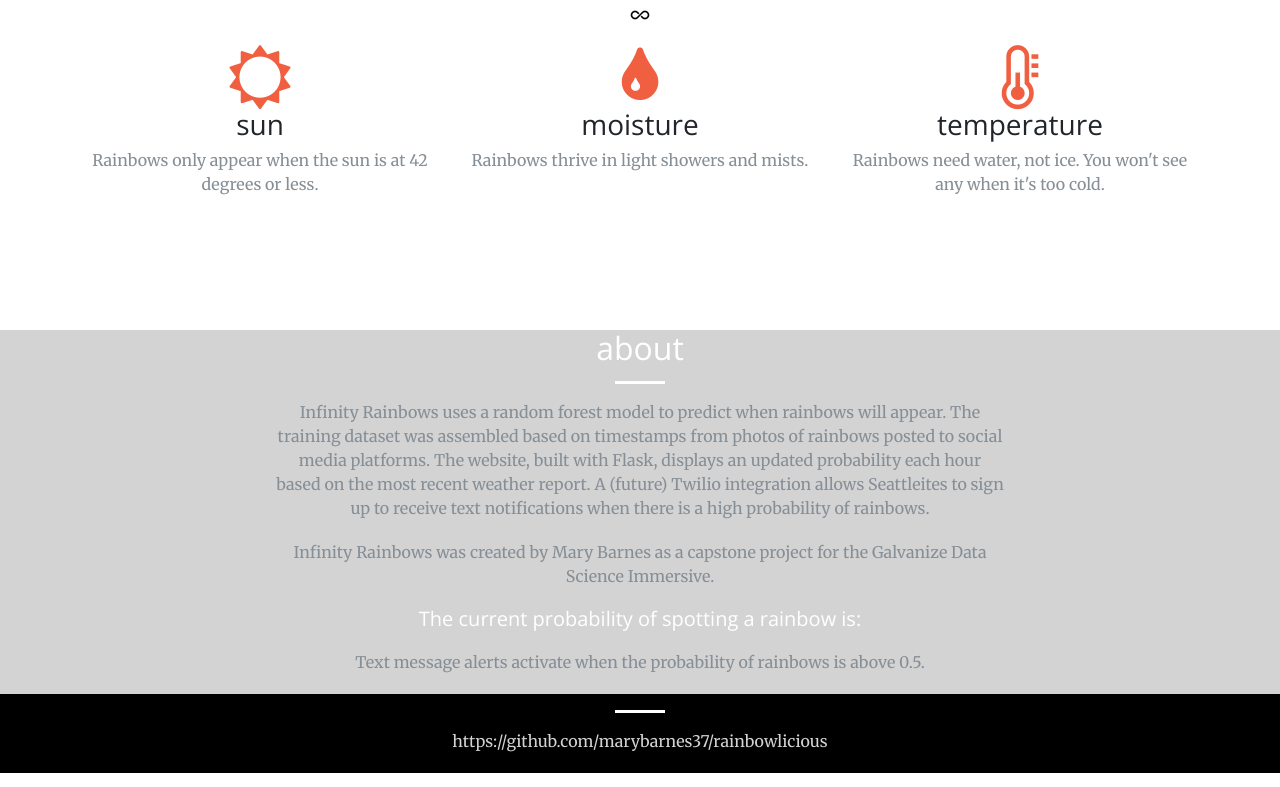
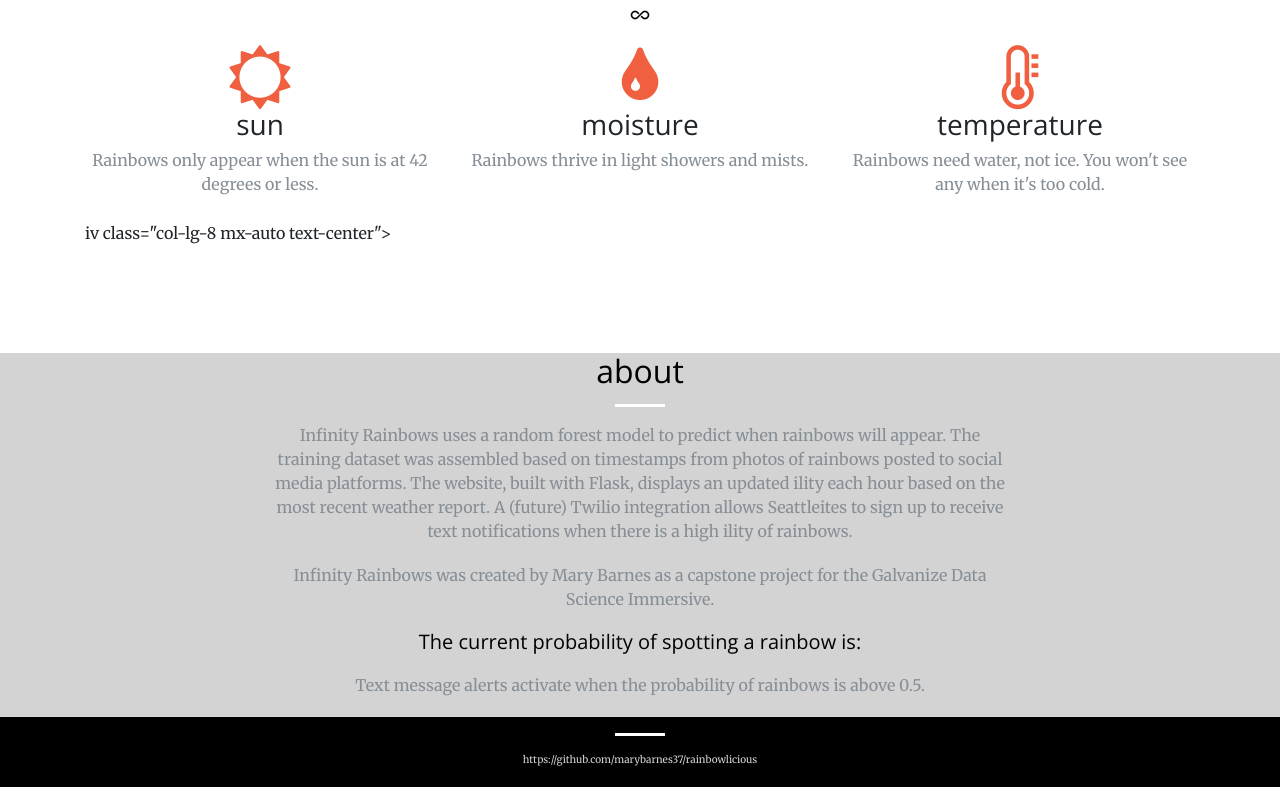
Before and after one commit to marybarnes37/rainbow_flask, a Flask app: template my_app/templates/index.html in a window 1280 px wide. Shown: the part 1253-2040 px from the top of the page. Run offline with Flask 2, Linux system fonts and the light colour scheme; the template is opened without the code that fills it, so the values that code supplies are empty; some libraries are stand-ins or nearby versions.

Commit message:
changing color of bands

```diff
--- a/my_app/static/css/creative.css
+++ b/my_app/static/css/creative.css
@@ -149,12 +149,18 @@ body {
     text-transform: uppercase;
     color: black}
 
-#about {
+#about{
     background-color: #D3D3D3;
-    color: white}
+    color: white;
+    padding-top: 30px  }
+
+#about h2, #about h5{
+  color: black
+}
 
 
-#footer {
+
+#footer, #footer p {
     background-color: black;
     color: #D3D3D3;
     font-size: 10px}
--- a/my_app/templates/index.html
+++ b/my_app/templates/index.html
@@ -141,7 +141,7 @@
 		<div class="col-lg-8 mx-auto text-center">
 
 		</div>
-	    <div class="col-lg-8 mx-auto text-center">
+	iv class="col-lg-8 mx-auto text-center">
 		  	<h3><span class="hidden"></span></h3>
 		</div>
       </div>
@@ -153,7 +153,7 @@
           <div class="col-lg-8 mx-auto text-center">
             <h2 class="section-heading">about</h2>
             <hr class="light">
-            <p class="text-muted">Infinity Rainbows uses a random forest model to predict when rainbows will appear. The training dataset was assembled based on timestamps from photos of rainbows posted to social media platforms. The website, built with Flask, displays an updated probability each hour based on the most recent weather report. A (future) Twilio integration allows Seattleites to sign up to receive text notifications when there is a high probability of rainbows.</p>
+            <p class="text-muted">Infinity Rainbows uses a random forest model to predict when rainbows will appear. The training dataset was assembled based on timestamps from photos of rainbows posted to social media platforms. The website, built with Flask, displays an updated ility each hour based on the most recent weather report. A (future) Twilio integration allows Seattleites to sign up to receive text notifications when there is a high ility of rainbows.</p>
             <p class="text-muted">Infinity Rainbows was created by Mary Barnes as a capstone project for the Galvanize Data Science Immersive. </p>
             <h5> The current probability of spotting a rainbow is: </h5>
             <p class="text-muted">{{probability}}</p>
```
